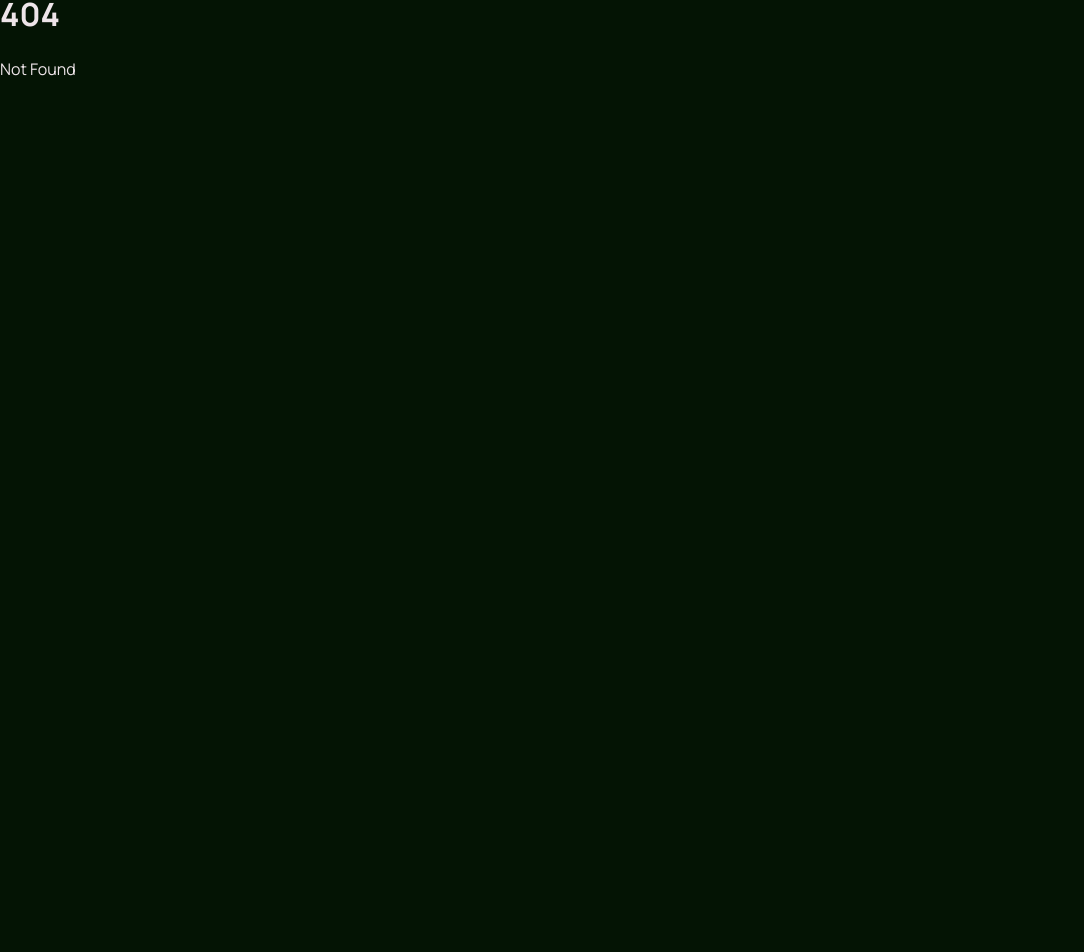
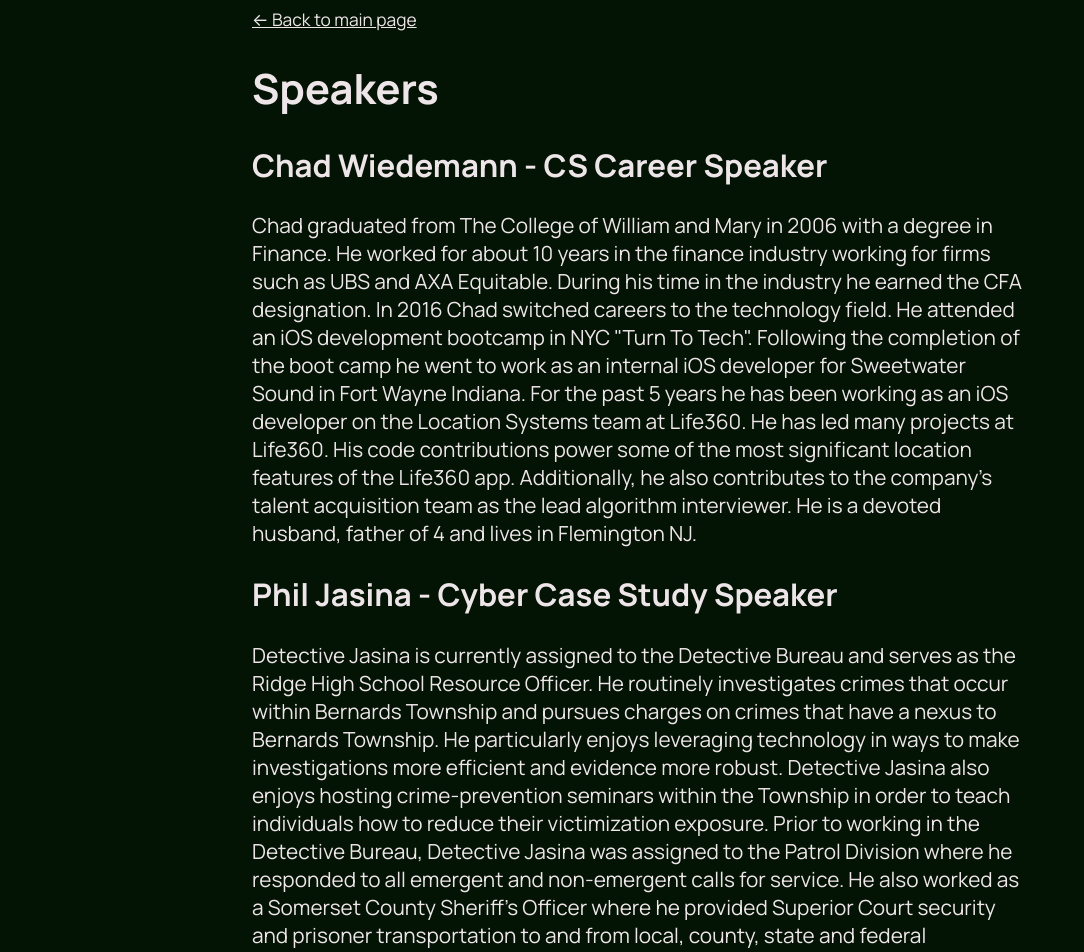
Before and after one commit to cyfinfaza/ridgehacks2023, a SvelteKit app: page /speaker-bios in a window 1280 px wide. Before the commit this address had no page. Shown: the part 29-981 px from the top of the page, without its empty margins (0-1084 px from the left). Before the commit the page ends 800 px from the top, so only its background shows below. Built offline with nearby package versions, Linux system fonts and the light colour scheme.

Commit message:
add the speaker bios

```diff
--- /dev/null
+++ b/src/routes/speaker-bios/+page.svelte
@@ -0,0 +1,75 @@
+<svelte:head>
+	<title>Speakers - RidgeHacks 2023</title>
+	<meta
+		name="description"
+		content="Ridgehacks 2023 is Ridge High School's premier annual Hackathon led by the Ridge Computer Science Club."
+	/>
+	<meta property="og:title" content="Speakers - RidgeHacks 2023" />
+	<meta
+		property="og:description"
+		content="Ridgehacks 2023 is Ridge High School's premier annual Hackathon led by the Ridge Computer Science Club."
+	/>
+	<meta
+		property="og:image"
+		content="https://ridgecompsci.club/images/ridgehacks_background_graphic.svg"
+	/>
+</svelte:head>
+
+<div class="container">
+	<main>
+		<p><small><a href="/#speakers">&larr; Back to main page</a></small></p>
+		<h1>Speakers</h1>
+		<h2 id="chad">Chad Wiedemann - CS Career Speaker</h2>
+		<p>
+			Chad graduated from The College of William and Mary in 2006 with a degree in Finance. He
+			worked for about 10 years in the finance industry working for firms such as UBS and AXA
+			Equitable. During his time in the industry he earned the CFA designation. In 2016 Chad
+			switched careers to the technology field. He attended an iOS development bootcamp in NYC "Turn
+			To Tech". Following the completion of the boot camp he went to work as an internal iOS
+			developer for Sweetwater Sound in Fort Wayne Indiana. For the past 5 years he has been working
+			as an iOS developer on the Location Systems team at Life360. He has led many projects at
+			Life360. His code contributions power some of the most significant location features of the
+			Life360 app. Additionally, he also contributes to the company's talent acquisition team as the
+			lead algorithm interviewer. He is a devoted husband, father of 4 and lives in Flemington NJ.
+		</p>
+		<h2 id="phil">Phil Jasina - Cyber Case Study Speaker</h2>
+		<p>
+			Detective Jasina is currently assigned to the Detective Bureau and serves as the Ridge High
+			School Resource Officer. He routinely investigates crimes that occur within Bernards Township
+			and pursues charges on crimes that have a nexus to Bernards Township. He particularly enjoys
+			leveraging technology in ways to make investigations more efficient and evidence more robust.
+			Detective Jasina also enjoys hosting crime-prevention seminars within the Township in order to
+			teach individuals how to reduce their victimization exposure. Prior to working in the
+			Detective Bureau, Detective Jasina was assigned to the Patrol Division where he responded to
+			all emergent and non-emergent calls for service. He also worked as a Somerset County Sheriff's
+			Officer where he provided Superior Court security and prisoner transportation to and from
+			local, county, state and federal correctional facilities.
+		</p>
+		<h2 id="rich">Rich Hoffman - EEC Speaker</h2>
+		<p>
+			Naturalist at the SCPC Environmental Education Center for the past 29 years. <br />
+			Concerned about the health of our planet’s ecosystems, but hopeful that with increased education
+			and awareness, positive change will occur. <br />
+			Loves listening to the sounds of spring peepers in spring, the trill of insects on a warm summer’s
+			eve and walking in the woods any time of year.<br />
+			Hopes to always learn more.<br />
+		</p>
+		<h2 id="verizon">Verizon - Green Tech in Industry Speakers</h2>
+		<p>
+			<iframe style="width: 100%; height: 500px" src="/speakers/verizon-bios.pdf" frameborder="0" />
+		</p>
+	</main>
+</div>
+
+<style>
+	.container {
+		display: flex;
+		justify-content: center;
+		font-size: 1.3em;
+	}
+	main {
+		width: 100%;
+		max-width: 800px;
+		padding: 12px;
+	}
+</style>
```
Also changed, not shown: src/routes/+page.svelte (+40 -23 lines), 1 other file (tests, documents, lock files or other folders).
